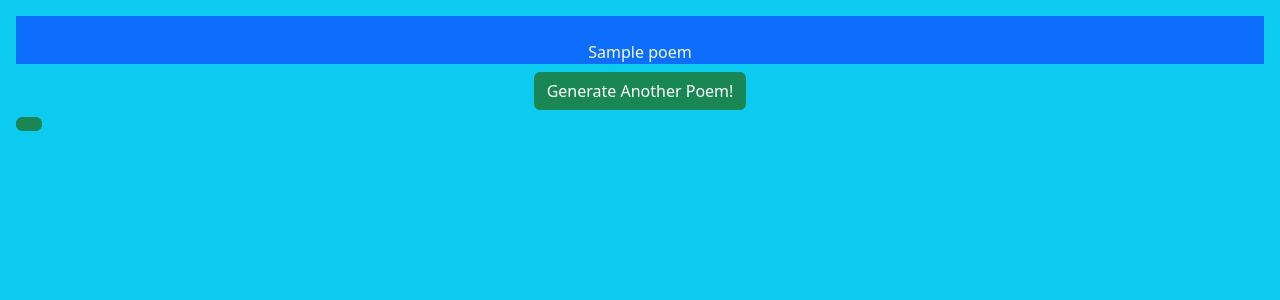
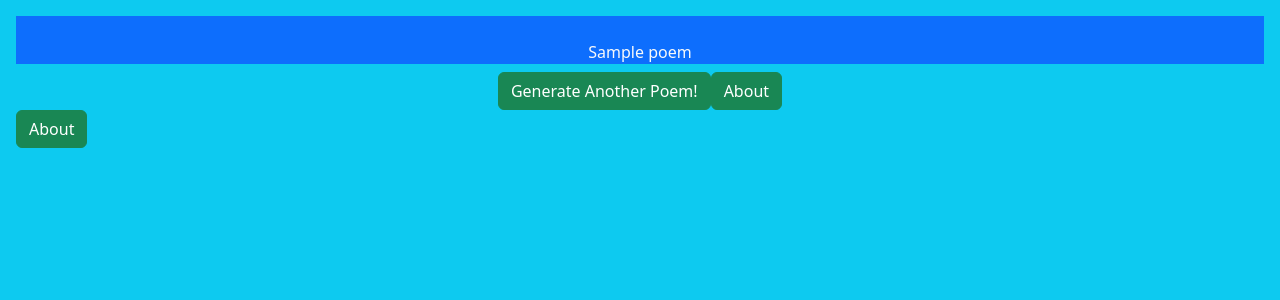
Before and after one commit to nolan-3/Latin-Poetry-Generator, a Flask app: template templates/poem.html in a window 1280 px wide. Shown: the top 300 px of the page. Run offline with Flask 2, Linux system fonts and the light colour scheme; the template is opened without the code that fills it: most values are stand-ins (such as "Sample title", 1, 10 or a date in 2020).

Commit message:
Update poem.html

```diff
--- a/templates/poem.html
+++ b/templates/poem.html
@@ -24,8 +24,13 @@
                 Generate Another Poem!
             </button>
         </form>
+            <button class="btn btn-success" type="button"
+                    onclick="window.location.href = 'https://nolan3.pythonanywhere.com/';">
+                About
+            </button>
         </div>
-        <button class="btn btn-success" onclick="window.location.href = 'https://nolan3.pythonanywhere.com/';"
+        <button class="btn btn-success" type="button"
+                onclick="window.location.href = 'https://nolan3.pythonanywhere.com/';">
              About
         </button>
 </body>
```
